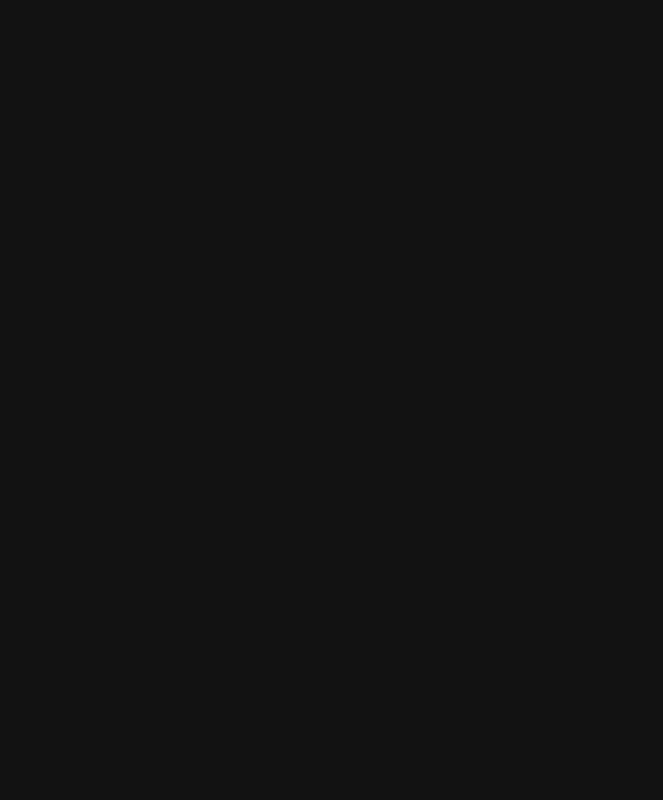
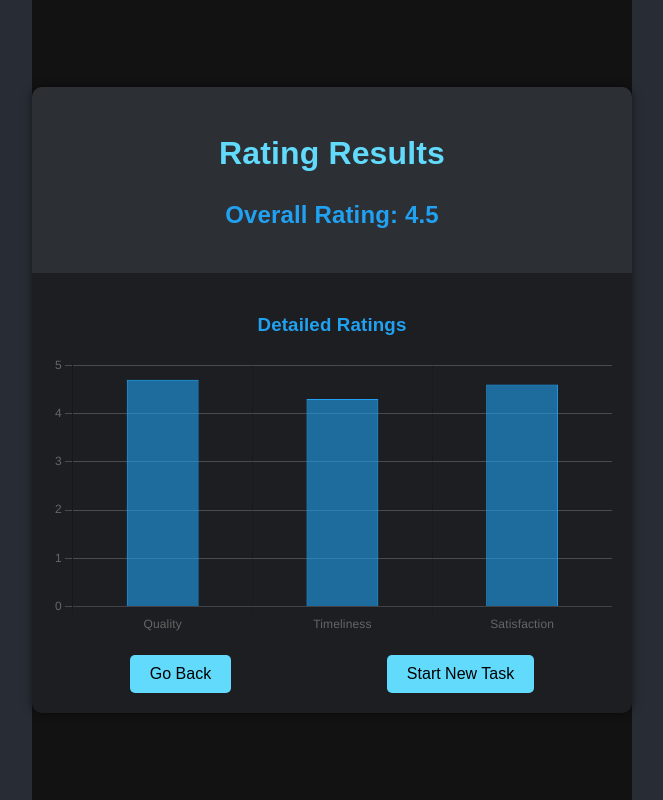
Before and after one commit to Rater-Inc/frontend-app, a React (Vite) app: page /result-display in a window 1280 px wide. Before the commit this address had no page. Shown: the whole page, without its empty margins (308-971 px from the left). Built offline with nearby package versions, Linux system fonts and the light colour scheme.

Commit message:
feat(pages): add rating API Call and Result Display page

```diff
--- a/src/App.jsx
+++ b/src/App.jsx
@@ -4,6 +4,7 @@
 
 import CreateSpacePage from './pages/CreatePage/CreateSpacePage';
 import RatingPage from './pages/RatePage/RatingPage';
+import ResultDisplayPage from './pages/ResultPage/ResultDisplayPage';
 
 function App() {
   const darkTheme = createTheme({
@@ -18,6 +19,7 @@
       <Routes>
         <Route path="/" element={<CreateSpacePage />} />
         <Route path="/rating/:spaceId" element={<RatingPage />} />
+        <Route path="/result-display" element={<ResultDisplayPage />} />
       </Routes>
     </ThemeProvider>
   );
--- a/src/pages/CreatePage/SpaceDetails.jsx
+++ b/src/pages/CreatePage/SpaceDetails.jsx
@@ -11,7 +11,7 @@
 } from '@mui/material';
 import Visibility from '@mui/icons-material/Visibility';
 import VisibilityOff from '@mui/icons-material/VisibilityOff';
-import Swal from 'sweetalert2'
+import Swal from 'sweetalert2';
 import { useNavigate } from 'react-router-dom';
 
 const SpaceDetails = ({ metrics, players }) => {
@@ -39,11 +39,18 @@
   };
 
   const handleCreateSpace = () => {
+
+    const participants = players.map(player => ({
+      ...player,
+      participantName: player.name
+    }));
+
     const spaceData = {
       ...details,
       metrics,
-      players,
+      participants,
     };
+
 
     console.log(JSON.stringify(spaceData));
 
--- /dev/null
+++ b/src/pages/ResultPage/ResultDisplayPage.css
@@ -0,0 +1,82 @@
+body, html {
+  height: 100%;
+  margin: 0;
+  display: flex;
+  justify-content: center;
+  align-items: center;
+  background-color: #282c34;
+}
+
+.result-display-page-container {
+  display: flex;
+  flex-direction: column;
+  align-items: center;
+  width: 100%;
+  height: 100%;
+}
+
+.result-display-page {
+  width: 600px; /* Set a fixed width */
+  background-color: #1c1e22;
+  color: #ffffff;
+  font-family: 'Arial', sans-serif;
+  border-radius: 10px;
+  box-shadow: 0 0 10px rgba(0, 0, 0, 0.5);
+}
+
+.header-section {
+  padding: 20px;
+  background-color: #2c2f33;
+  border-top-left-radius: 10px;
+  border-top-right-radius: 10px;
+  text-align: center;
+}
+
+.header-section h1 {
+  color: #61dafb;
+  font-size: 2em;
+  margin-bottom: 10px;
+}
+
+.header-section h2 {
+  color: #21a1f1;
+  font-size: 1.5em;
+}
+
+.content-section {
+  padding: 20px;
+}
+
+.content-section h3 {
+  color: #21a1f1;
+  margin-bottom: 15px;
+  text-align: center;
+}
+
+.user-interaction {
+  display: flex;
+  justify-content: space-around;
+  margin-top: 20px;
+}
+
+.user-interaction button {
+  padding: 10px 20px;
+  background-color: #61dafb;
+  color: #000;
+  border: none;
+  border-radius: 5px;
+  cursor: pointer;
+  font-size: 1em;
+  transition: background-color 0.3s ease;
+}
+
+.user-interaction button:hover {
+  background-color: #21a1f1;
+}
+
+.loading,
+.error {
+  color: #ff0000;
+  text-align: center;
+  margin-top: 20px;
+}
--- /dev/null
+++ b/src/pages/ResultPage/ResultDisplayPage.jsx
@@ -0,0 +1,117 @@
+import React, { useEffect, useState } from 'react';
+import {
+  Chart as ChartJS,
+  CategoryScale,
+  LinearScale,
+  BarElement,
+  Title,
+  Tooltip,
+  Legend,
+} from 'chart.js';
+import { Bar } from 'react-chartjs-2';
+import './ResultDisplayPage.css';
+
+// Register Chart.js modules
+ChartJS.register(
+  CategoryScale,
+  LinearScale,
+  BarElement,
+  Title,
+  Tooltip,
+  Legend
+);
+
+const ResultDisplayPage = () => {
+  const [ratingData, setRatingData] = useState(null);
+  const [error, setError] = useState(null);
+
+  useEffect(() => {
+    // Simulate fetching data by setting a timeout
+    setTimeout(() => {
+      const mockData = {
+        overallRating: 4.5,
+        detailedRatings: [
+          { category: "Quality", score: 4.7 },
+          { category: "Timeliness", score: 4.3 },
+          { category: "Satisfaction", score: 4.6 }
+        ]
+      };
+      setRatingData(mockData);
+    }, 1000); // Simulate network delay
+  }, []);
+
+  const data = {
+    labels: ratingData ? ratingData.detailedRatings.map(r => r.category) : [],
+    datasets: [
+      {
+        label: 'Scores',
+        data: ratingData ? ratingData.detailedRatings.map(r => r.score) : [],
+        backgroundColor: 'rgba(33, 161, 241, 0.6)',
+        borderColor: 'rgba(33, 161, 241, 1)',
+        borderWidth: 1,
+        barPercentage: 0.5, // Adjust the width of the bars
+      }
+    ]
+  };
+
+  const options = {
+    responsive: true,
+    plugins: {
+      legend: {
+        display: false,
+      },
+      tooltip: {
+        callbacks: {
+          label: function (context) {
+            return `${context.raw}`;
+          }
+        }
+      }
+    },
+    scales: {
+      y: {
+        beginAtZero: true,
+        max: 5,
+        ticks: {
+          stepSize: 1,
+        },
+        grid: {
+          color: 'rgba(255, 255, 255, 0.2)',
+          borderDash: [5, 5],
+          lineWidth: 1,
+        }
+      }
+    }
+  };
+
+  if (error) {
+    return <div className="error">{error}</div>;
+  }
+
+  if (!ratingData) {
+    return <div className="loading">Loading...</div>;
+  }
+
+  return (
+    <div className="result-display-page-container">
+      <div className="result-display-page">
+        <div className="header-section">
+          <h1>Rating Results</h1>
+          <div className="overall-rating">
+            <h2>Overall Rating: {ratingData.overallRating}</h2>
+          </div>
+        </div>
+        <div className="content-section">
+          <h3>Detailed Ratings</h3>
+          <Bar data={data} options={options} />
+          <div className="user-interaction">
+            <button onClick={() => window.history.back()}>Go Back</button>
+            <button onClick={() => window.location.href = '/new-task'}>Start New Task</button>
+          </div>
+        </div>
+      </div>
+    </div>
+  );
+};
+
+export default ResultDisplayPage;
```
Also changed, not shown: src/pages/RatePage/RatingPage.jsx (+108 -59 lines).
